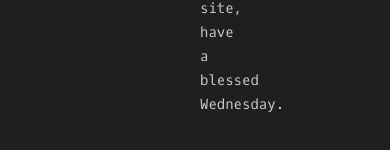
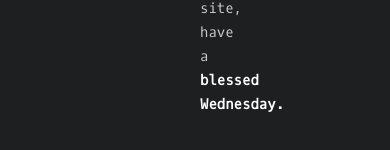
Before and after one commit to abrusu-collins/Portfolio-v7, a React (Create React App) app: page / in a window 390 px wide. Shown: the part 9685-9835 px from the top of the page. Built offline with nearby package versions, Linux system fonts and the light colour scheme.

Commit message:
working on responsiveness

```diff
--- a/src/components/Thanks.jsx
+++ b/src/components/Thanks.jsx
@@ -13,8 +13,8 @@ function Thanks() {
     <div className="thanks">
       <h1 className="thankhead">Thank You</h1>
       <p>
-        Thanks for visiting my Portfolio site, have a blessed {dayArray[dayNum]}
-        .
+        Thanks for visiting my Portfolio site, have a <span> blessed {dayArray[dayNum]}
+        .</span>
       </p>
     </div>
   );
--- a/src/sass/_responsive.scss
+++ b/src/sass/_responsive.scss
@@ -1,4 +1,5 @@
 //hero responsiveness
+//body responsiveness
 //about responsiveness
 //skills responsivness
 //projects responsiveness
--- a/src/sass/_thanks.scss
+++ b/src/sass/_thanks.scss
@@ -5,4 +5,9 @@
         color: $standout_color;
         margin-bottom: 10px;
     }
+
+& p span{
+    font-weight: 600;
+    color:white;
 }
+}
--- a/src/styles/style.css
+++ b/src/styles/style.css
@@ -144,3 +144,7 @@ body {
   color: #96ff81;
   margin-bottom: 10px;
 }
+.thanks p span {
+  font-weight: 600;
+  color: white;
+}
```
